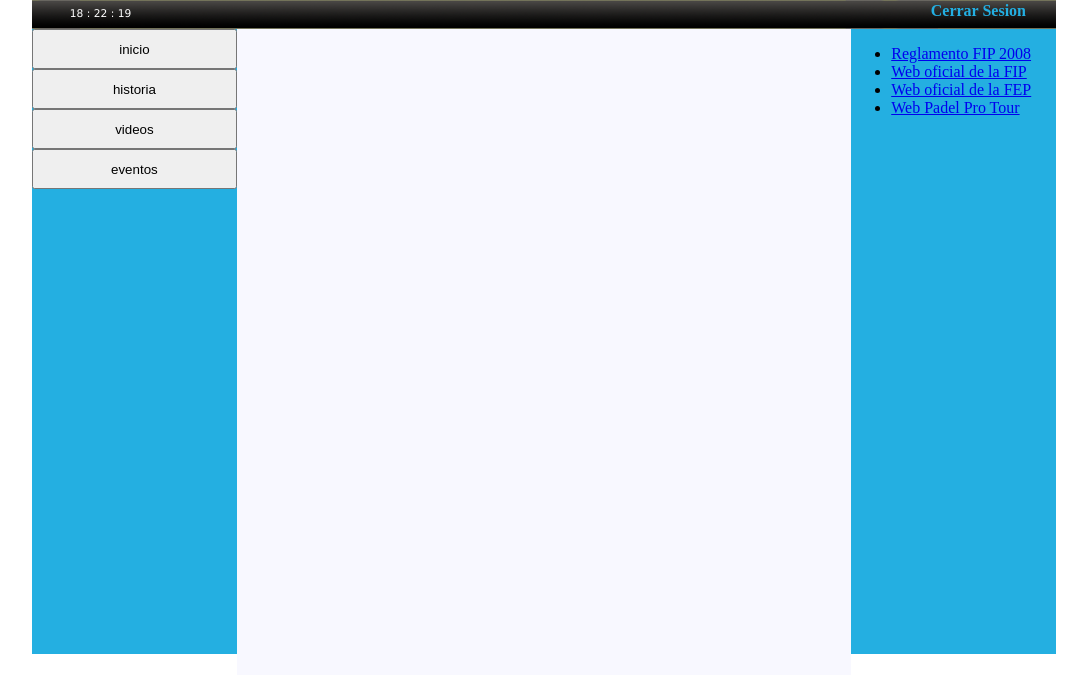
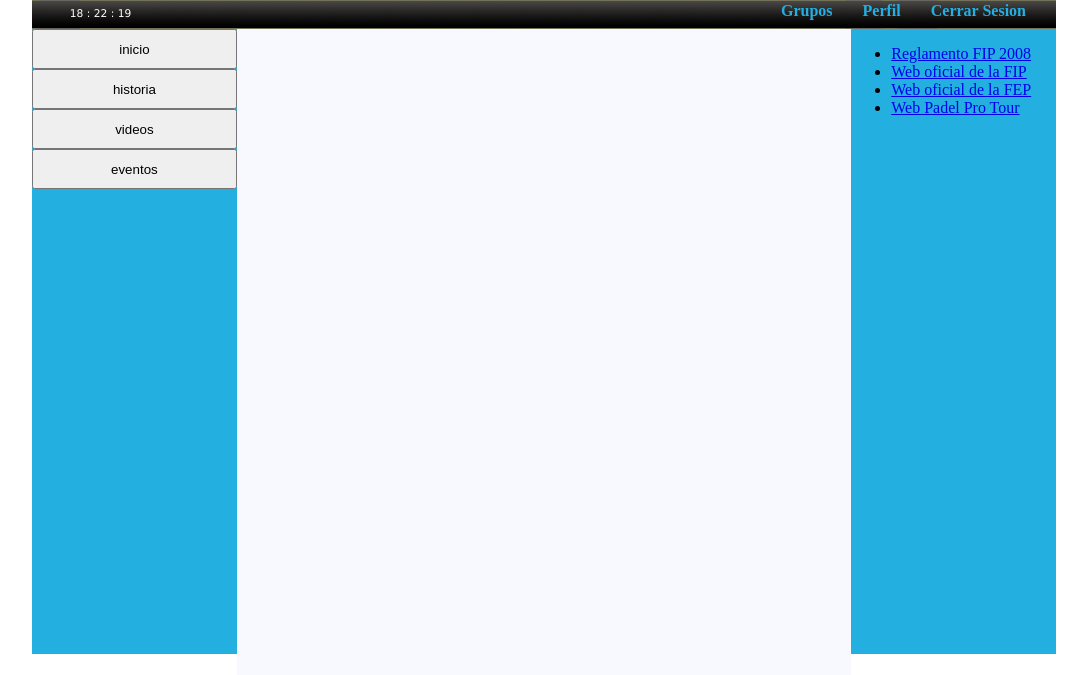
Before and after one commit to rafavermo/padelbook, a PHP site: page /index.php in a window 1280 px wide. Shown: the part 180-855 px from the top of the page, without its empty margins (96-1183 px from the left). Run offline with PHP 8.4, Linux system fonts and the light colour scheme; the visitor is signed in with stand-in values (Sample User, id 1); data that the repository does not hold is empty.

Commit message:
Modificacion para grupo y perfil

```diff
--- a/trunk/cabecera_fina.php
+++ b/trunk/cabecera_fina.php
@@ -1,15 +1,20 @@
 <div id="cabecera_fina">
 	<div id="form_reloj">
 		<form name="form_reloj" id="form_reloj" style="display:inline;">  <input type="text" name="reloj" id="reloj" onfocus="window.document.form_reloj.reloj.blur()"> <!-- La funcion blur() es para que no se ponga el foco del raton en el reloj ya que es un input tipo text --> </form>
+	</div>
 		<?php
 		if(isset($_SESSION["usuario"]) && $_SESSION["usuario"]!="" ){
 			$user = $_SESSION['usuario'];
    			// echo "<form action='cerrar_sesion.php' method='post' style='float:right; display:inline'> $user    <a href='' onclick='perfil()'>Perfil&nbsp;</a>/ <a href='index.php?contenido=grupos.php' onclick='submit'>Grupos</a> <input type='submit' name='cerrar_sesion' value='cerrar sesion'></form>";
-   			echo "<div id='menu_inicio' class='opcionactiva0'><a href='cerrar_sesion.php'>Cerrar Sesion</a></div>";
+   			echo "<div id='menu_inicio' class='opcionactiva0'>
+   					<a href='cerrar_sesion.php'>Cerrar Sesion</a></div>
+   					<div id='menu_inicio' class='opcionactiva0'>
+   					<a href='' onclick='perfil()'>Perfil</a></div>
+   					<div id='menu_inicio' class='opcionactiva0'>
+   					<a href='index.php?contenido=grupos.php' onclick='submit'>Grupos</a> </div>";
   		}else{
   			// echo "<form action='index.php?contenido=login.html' method='post' style='float:right; display:inline'><input type='submit' name='login' value='login'></form>";
   			echo "<div id='menu_inicio' class='opcionactiva0'><a href='index.php?contenido=login.html'>Login</a></div>";
   		}
 		?>
-	</div>
 </div>
```
